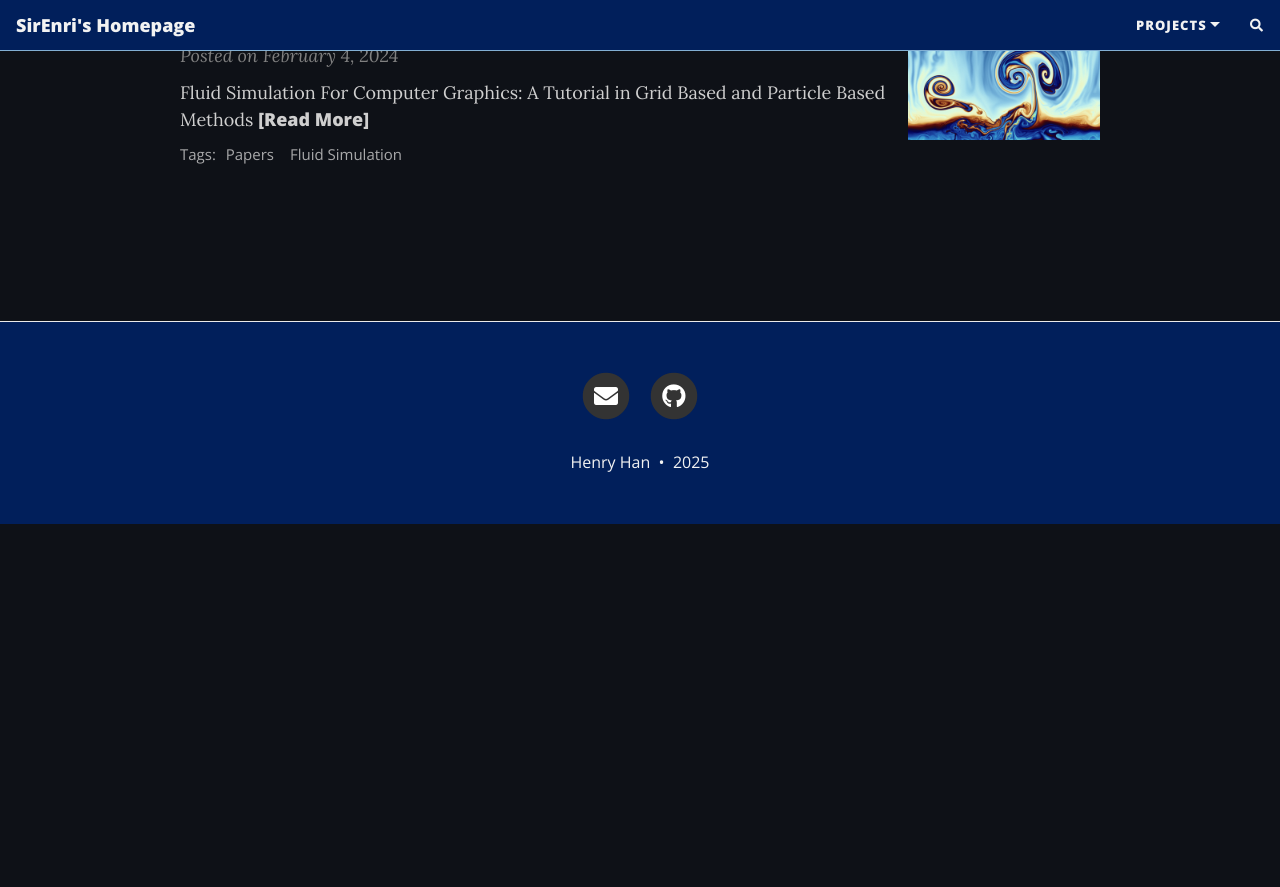
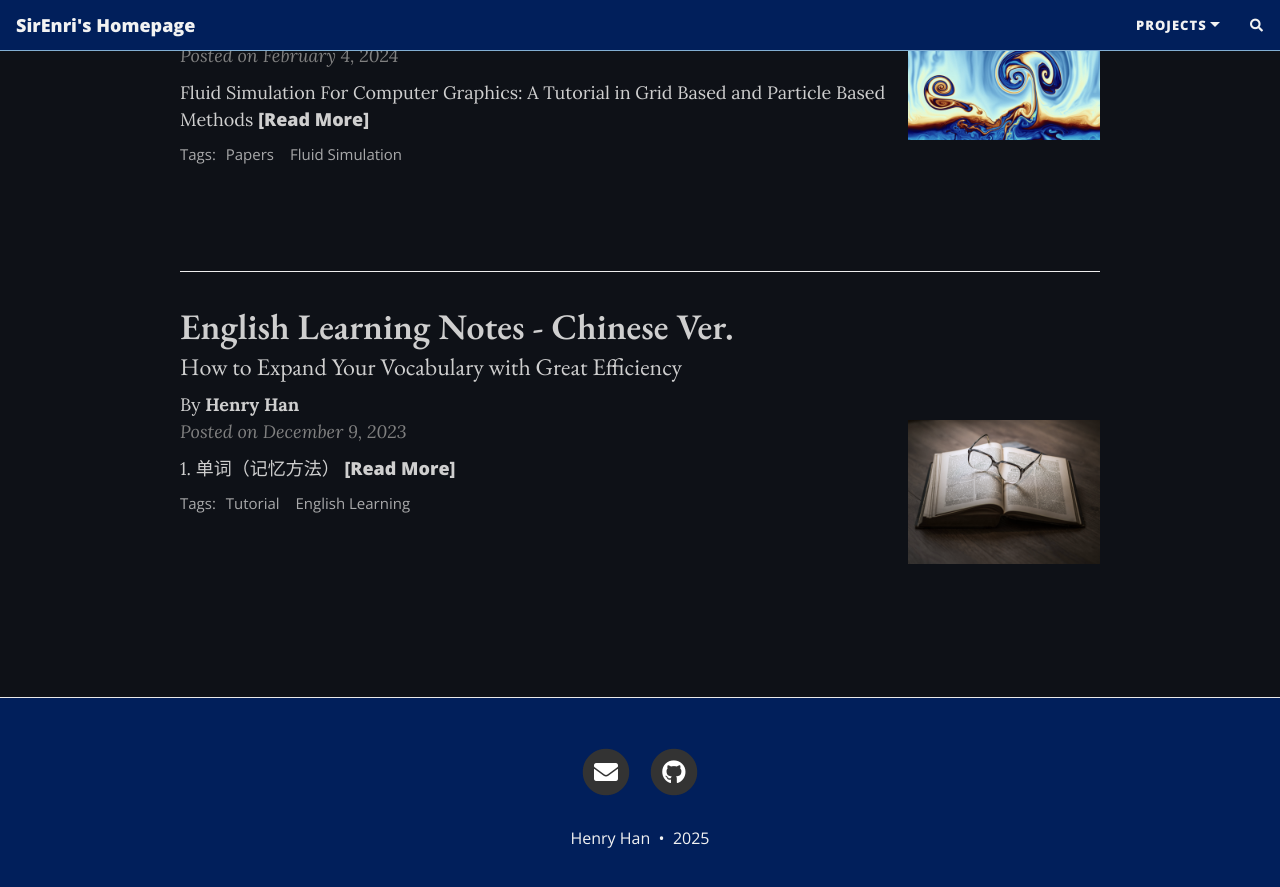
Before and after one commit to SirEnri2001/sirenri2001.github.io, a Jekyll site: the page built from index.html, in a window 1280 px wide and 900 px high, scrolled down 1160 px. Shown: the top 887 px of the window. Built offline with Jekyll 4.4.1, drawn with Linux system fonts in a browser that asks for light colours; nearby versions of some CDN libraries; the list of posts is cut into pages by our own code; comment, search, counter and statistics services are not loaded; before the commit the page ends 1684 px from its top, so only the background shows below that; some of the changed lines change nothing that is shown; some of the changed text lies outside the part shown.

Commit message:
add english notes

````diff
--- /dev/null
+++ b/_posts/2023-12-09-english-learning-notes.md
@@ -0,0 +1,288 @@
+---
+layout: post
+title: English Learning Notes - Chinese Ver.
+subtitle: How to Expand Your Vocabulary with Great Efficiency
+cover-img: /assets/img/book.jpg
+share-img: /assets/img/book.jpg
+share-img: /assets/img/book.jpg
+tags: [Tutorial, English Learning]
+author: Henry Han
+---
+
+# 1. 单词（记忆方法）
+
+## 1.1 记忆锚点
+
+单词的记忆实质是一个建立单词字母&发音与释义&语境的一一对应过程。当我们看到单词、听到单词的时候，字母的拼写、发音（本文称之为**源信息**）本身是对记忆人的一个谜题，而单词的释义就是答案（本文称之为**目标信息**）。记忆锚点是指通过源信息获得一些关键的**中间信息**，使用中间信息可以使目标信息的得出更加容易，这类似于HashMap数据结构。
+
+实际上，记忆锚点的应用十分广泛：市场上出现的有故事法、记忆桩法等。作者使用的记忆锚点方式是：
+
+- 词根词缀法
+- 谐音法
+- 例句填空法
+
+而在记忆单词的过程中，作者把源信息定义为**单词的字母拼写**，而目标信息定义为单词的
+
+- 主要的汉语释义
+- 褒贬义
+
+即，如上方法可概括为：
+
+使用词根词缀法、谐音法，记忆单词的主要的汉语释义以及单词褒贬色彩。
+
+## 1.2 词根词缀记忆法
+
+根据英语语言学，英语词汇的主要语源为：日耳曼语源（本族语源）、拉丁语源、希腊语源等。熟悉词根的语源有助于理解单词本身适用语境，以及大幅扩充词汇量。
+
+### 推荐学习资源
+
+- 李平武《说文解字》词根+词缀两本书
+- 刘毅《英文字根字典》
+- [dictionary.com](http://dictionary.com) 查询IPA音标和词源信息
+- [merriam-webster.com](http://www.merriam-webster.com/) 查询详细释义和词源信息（此词典网站十分详细，GRE常考释义出处）
+
+有关词根词缀的具体内容在李平武书中有详细的阐述，本文恕不赘述。
+
+### 实践方法
+
+请读者谨记以下原则：
+
+**不单独背词根，而是背整个单词**
+
+### 实践情况1
+
+读者看到单词**anthropogenic**，（Bing词典）adj.人为的；人类起源的；人类发生的；人类的
+
+读者查询词根词缀词典，进行词根分析：anthrop(人类的)+o+gen（产生）+ic
+
+个别读者就在这一步开始死记硬背：
+
+anthrop，anthrop，人类的
+
+gen，gen，产生
+
+而这是**错误的**做法。
+
+正确做法应为：
+
+翻开词根词缀书，找到anthrop这个词根，找到熟悉的单词anthropology（n. 人类学），得知anthrop词根义为人类。找到gen这个词根，找到熟悉的单词generate（v. 产生）。这时将anthrop+gen写在单词表anthropogenic的旁边，作为记忆锚点提示记忆。
+
+### 实践情况2
+
+读者看到单词**patriarch**，n.族长；德高望重的男性长者；宗主教
+
+分析词根：patri（父）+arch（统治者）
+
+读者翻看词根词缀词典，无法找到认识的单词，则大致浏览patri和arch的所有单词，对词根有一个大致的印象。并且将patri（父）+arch（统治者）写在单词表patriarch的旁边，对于之后所有遇到含有patri和arch词根的单词，都与此单词进行关联记忆。
+
+### 实践情况3
+
+读者看到单词**mediocre**，adj. 平庸的；普通的；平常的。查询词根得知
+
+med（中间的）+i+ocre（山峰；点；针）
+
+当读者熟悉词根med而不熟悉词根ocre时，由于ocre在此单词中含义已弱化，可选择不进行记忆。
+
+### 实践情况4
+
+有时不必按照完全正确的方式拆解单词，只要能帮助自己记忆，就可以随心所欲的合理拆解。
+
+histrionic
+
+h+istr（星星）+ionic（谐音ironic讽刺的）⇒（讽刺明星）⇒adj 表演的，矫揉造作的，装腔作势的
+
+### 总结
+
+词根词缀作为与英语语源学结合最为紧密的方法，在记忆部分单词效果显著。不过值得注意的是，有些单词的词义已经经过屈折、褒贬升降变化等，甚至一些单词的词源、词根不可考，单凭词根词缀记忆所有单词是不可能的。这就需要结合下文所述的谐音法进行记忆了。
+
+## 1.3 谐音记忆法
+
+谐音记忆法一直被大部人诟病，大部分人唾弃谐音法的原因无非以下几点：
+
+- 影响记忆人的单词发音
+- 谐音法产生的冗余信息过多
+- 看起来很业余，很不“cool”
+
+作者对于谐音法的态度是，在能找到一个可以适用于所有单词，鲁棒的记忆方法之前，谐音法还是不能被淘汰，而且必将存在很长一段时间。
+
+针对第一条“**影响单词发音**”，我认为单词发音不应该称为记忆的一部分。英语作为一种表音文字，单词发音仅凭单词拼写以及一些常识性规则，就可以推断出来。**谐音不应该是记录单词发音的方式。**
+
+针对第二条，我采用的谐音方法作为一系列的改良，采用以下规则：
+
+- 针对每一条谐音，只用**一句话**表达
+- 表示的**褒贬色彩**和汉语大意与原词贴切
+- 谐音具有与单词关联的**鲜明特征**（读音等）
+
+例：
+
+chastise 踹死他孩子⇒严厉批评
+
+conundrum 谐音 可难整⇒n. 谜题
+
+didactic 谐音 喋喋（不休）⇒adj. 爱说教的
+
+有些单词，读音或者词形与其他英语单词相似，也可按照此类方法记忆。
+
+imminent immediate⇒adj.即将发生的；临近的
+
+plausible possible⇒貌似真实的，貌似可行的
+
+针对第三条，作者的意见是：只要你能考出理想的分数，考研英语90+，托福100+，GRE320+，没人会说你的学习方法酷不酷。只要放下身段，找到科学的方式，勤学苦练得到想要的结果，何必纠结于这些呢。
+
+总结来说，谐音法的最终目的就是不计一些寻找与记忆人有关的熟悉的事物。以便看到单词想到中间信息，从而得出目标信息的过程。
+
+## 1.4 Anki & 例句记忆
+
+Anki支持自定义学习卡片，调节字体大小，插入音频等。
+
+这里作者使用的模板如下：
+
+```html
+<h1>backfire</h1>
+<h2 style="color:grey">[bæk'faɪə]</h2>
+<blockquote><p>The President's tactics could backfire.</p></blockquote>
+<!--Separate question and answer here-->
+<h3>v. to have the reverse of the desired or expected effect 事与愿违<br>
+<b style="color: grey"></b></h3><blockquote><p>总统的策略可能会适得其反。</p>
+</blockquote>
+```
+
+可以将模板的html代码和单词分开插入到excel的不同列中，单词表、IPA音标、例句、中文释义、例句翻译插入到excel，再复制到txt文档，将Tab制表符替换，同时前后页分隔符替换为制表符。插入到anki桌面版，导出anki文件，即可完成anki的导入工作。
+
+作者建议使用手机上的anki，充分利用碎片化的时间。例句的朗读可以使用Azure神经语音批量生成，以达到强化记忆的目的。上述提供的模板没有音频字段，不同版本Anki插入音频的代码不同，需要修改模板才可以插入例句音频。
+
+## 1.5 推荐流程
+
+以下是作者推荐的背单词流程：
+
+```
+输入：Wordlist：单词表
+定义：Workinglist：正在背的单词
+lastWordsNumber：单词表内实在没办法定义记忆锚点的单词数量的阈
+
+1. start
+2. Workinglist = {}
+3. for word in Wordlist
+    1. if 找到合适的记忆锚点（词根词缀、谐音）
+    2. then
+        1. Workinglist = Workinglist ∪ {word}
+        2. Wordlist = Wordlist - {word}
+    3. endif
+4. 将Workinglist添加到Anki中
+5. 使用Anki进行一轮记忆
+6. if Wordlist.length < lastWordsNumber
+7. then
+    1. 将Wordlist添加到Anki中
+8. else
+    1. 跳转到第2.行
+9. endif
+```
+
+# 2. 阅读
+
+阅读主要训练受试者阅读长句的解析力、阅读英语长文章的耐力。
+
+## 2.1 长句子
+
+**训练目的**
+
+迅速区分句子主干与其他句子成分，同时了解句子的主要描述对象的主要内容。
+
+**推荐教材**
+
+《微臣GRE/LSAT长难句》黄皮书，每天3-4个Unit即可。
+
+**使用方式**
+
+读者自己需要有一套标注的方法。比如：
+
+For a number of years the selection of music for each file program rested entirely in the hands of the conductor or leader of the orchestra, and very often the principal qualification for holding such a position was not skill or taste so much as the ownership of a large personal library of musical pieces.
+
+按照书中的要求，标注出句子中的主语、谓语、宾语（或者主系表）（使用“”），并列关系（在逗号‘，’和‘and’上画&符号），成分省略，以及各种从句和插入语成分（使用「和」）：
+
+For a number of years **“the selection of music”** 「for each file program」 **“rested entirely in the hands of the conductor or leader of the orchestra“**, and very often **”the principal qualification“** 「for holding such a position」 **”was not skill or taste so much as the ownership”** 「of a large personal library of musical pieces」.
+
+so much as: but rather
+
+**误区**
+
+- 过于追求成分划分的准确性和复杂性，以至于过于纠结句子中每一个语素究竟是插入语还是状语从句。实际上，只要能迅速**区分出句子主干和其他成分**，就已经达到训练的目的了。
+- 使用符号过于复杂，比如，主语使用方框、宾语使用横线，谓语使用下划线等…这样的符号工作反而降低了训练效率。
+- 有同学把每一个长难句都背诵下来，在我看来这样很浪费时间。每天只要保证足够的阅读训练即可。对一些句子的理解实在有困难，可以出声多读几遍，体会语素之间的关系，但没必要背诵。
+
+## 2.2 阅读耐力
+
+这一点是很多同学经常忽视的训练。尤其是考完四六级的同学，有阅读读不下去、过程中走神的现象。针对这个问题，作者针对不同阶段的同学，提出以下几个训练方法：
+
+### 菜鸟类
+
+典型经历：阅读过程中句中含有关键信息的单词不认识，即使认识也需要花很长时间才想起来。一篇文章读了东忘了西，信息没有在头脑中留存有价值的印象。
+
+训练方法：这个阶段的同学主要是词汇量十分缺乏，以至于影响到了阅读。所以应该以**增加词汇量**为主，并且做**大量的长难句训练**。争取将词汇量扩充至目标考试的要求，以及长难句的训练达到了目标。读文章时，一定要用**纸笔记录**看到的关键信息，记录成**树状的结构**，做题时通过笔记结合原文。
+
+### 入坑类
+
+典型经历：阅读中单词都可以读懂，但是连成句子就不知道句子的意思，一篇文章阅读速度慢，通常读了一半就读不下去了。或者句子可以读懂，每句话也知道在讲什么，但是在读文章的过程中，总是因为记不清前文所述的内容而出现回看、寻找等行为，导致时间上的浪费。
+
+训练方法：这个问题主要是由于在英文语境下同学缺少对信息的主动归纳和主动筛选导致的。可以采取**重读训练**。
+
+### 重读训练
+
+- 先通读文章做题，然后把答案改好后，将原文中**不认识的单词、词组标注出来**，进行学习。
+- 当原文所有单词和词组都基本熟悉之后，**计时重新阅读文章**。初期需要达到每分钟80词的目标，而后期训练则需要达到每分钟120词。
+
+这样的“重读训练法”可以强迫读者在熟悉文章的大意的基础上，再次阅读文章，强化记忆文章的结构，以及英语句子的表达习惯。
+
+# 3.听力
+
+听力在四六级考试和托福雅思考试中是重要的组成部分。初高中的听力材料通常达不到锻炼英语听力的要求，这些材料通常：语速偏慢，词汇简单，篇幅较短，内容逻辑浅显。而作者认为，有效的词汇和跟读练习，有助于同学短时间提高英语听力能力。
+
+## 跟读练习
+
+跟读练习本质上是“**模仿**”，就是通过手眼口耳分析、学习并理解听力材料的练习。而关键则是保证练习质量的前提下逐渐加快速度。本质上与练习乐器的方式相同：对于同一个乐谱，先慢速练习，保证每个音符的节奏和音高准确，再逐渐提高速度。
+
+练习方法：
+
+- 将练习材料放慢到**音节速度**。音节速度：学习者可以听清楚每一个单词内的音节的发音和语调，并且能够按照相同的速度重复下来。注意：随着同一个练习材料的不断练习和英语听力口语发音水平的不断提高，学习者的音节速度应该不断提高。
+- 播放音频，并在你能够准确模仿原文（包括单词、音节的节奏、语调等）的最大长度暂停。
+- 尽可能的重复模仿朗读原文。
+- 重听上一段，找到自己与原文的差距。并再次模仿。
+- 跳转到第二步。
+
+练习效果：
+
+同一篇听力材料经过2-3遍的跟读练习后，再次按照原速听辩时，可以毫不费力的理解听力内容。
+
+推荐材料：
+
+- Kurzgesagt(入门听力材料，泛听)
+- Crash Course(进阶听力材料，跟读后反复听，掌握说话的语速和节奏)
+- 以及油管上你喜欢的游戏英语直播录屏。兴趣是最好的老师
+
+# 4.口语
+
+口语主要考察语音面貌和内容。内容可以采用跟读练习的方式逐步积累。这里说一下语音面貌的改善方式。
+
+## 语音面貌
+
+语音面貌通俗的定义就是英语是否说得地道。这里不要求读者达到与母语一样的水平，有口音是很正常的现象，但我们必须极大程度减少自己口音和发音不地道的地方给听者带来的影响。
+
+### 音标学习&训练
+
+辅音训练推荐视频：
+
+BV1dv411r7zb Paul Gruber老师辅音很详细
+
+元音训练推荐视频：
+
+BV1iV411z7Nj 英语兔的音标教程，英语兔研究的十分详细，尤其是对应元音图纠正中式发音
+
+### 音节节奏和语调训练
+
+做录音的跟读训练，不过跟听力的跟读训练相比，口语的跟读训练选择的材料速度更慢，对于模仿的准确度要求更高。此处建议读者模仿跟读时，录音以便进行更详细的比对。
+
+# 结语
+
+作者认为，英语学习不仅是为了考试，不仅是为了考研、出国等可以看见的目标，英语本身作为一种全世界通用的语言，是我们走向世界的一把钥匙。同时，英语中所蕴含的文化，以及英美的思考方式也是我们学习英语过程中可以深切体会到的。
+
+最后，希望所有有志于学习英语的读者可以在本文中得到启发，祝愿所有读者在英语学习中取得进步。本文作者才疏学浅，诸多理论仅为个人经验，未经科学实证。如有讨论交流或批评指正，请联系：Vlairrrrr@outlook.com。
--- a/_posts/2025-02-05-unreal-shader-tutorial-(Chinese).md
+++ b/_posts/2025-02-05-unreal-shader-tutorial-(Chinese).md
@@ -1,6 +1,6 @@
 ---
 layout: post
-title: Unreal Shader Tutorial (Chinese Version)
+title: Unreal Shader Tutorial - Chinese Ver.
 subtitle: Implement a Compute Shader and Graphics Shader from scratch
 cover-img: /assets/img/unrealshadertutorial/image-16.png
 share-img: /assets/img/unrealshadertutorial/image-16.png
````
Also changed, not shown: assets/img/book.jpg (added), 1 other file.
